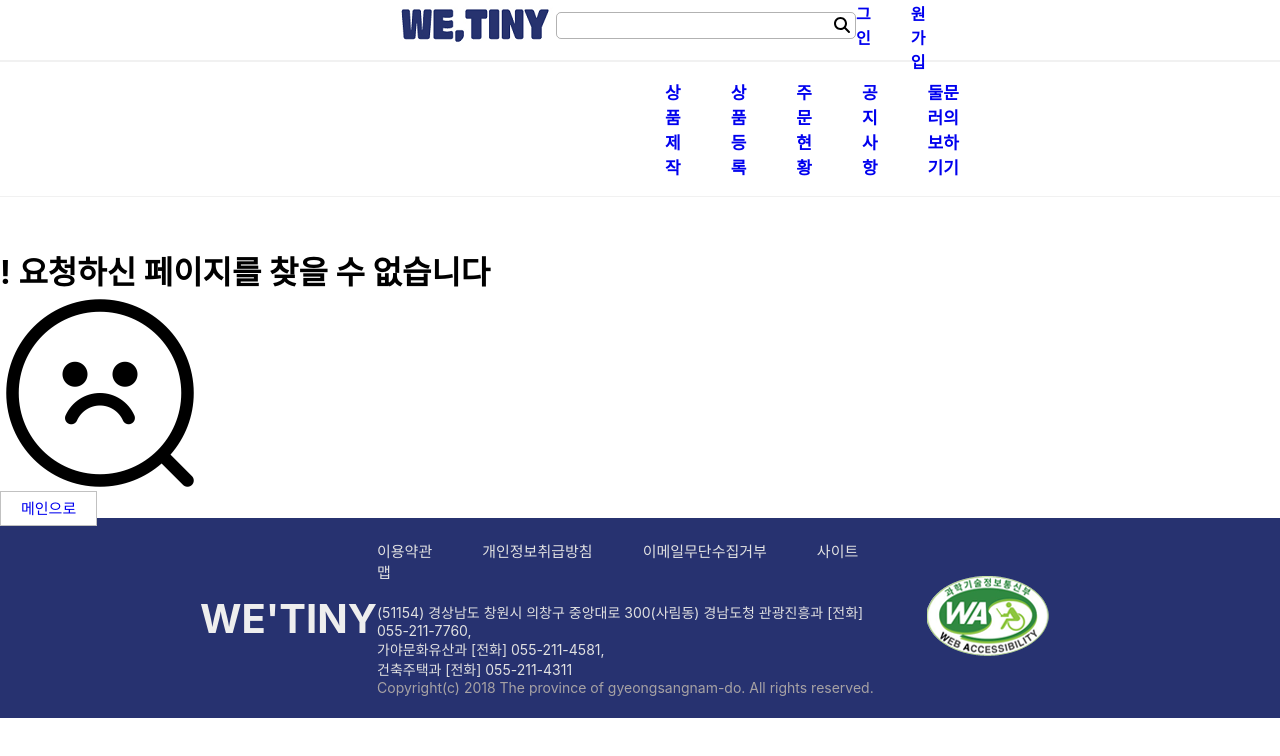
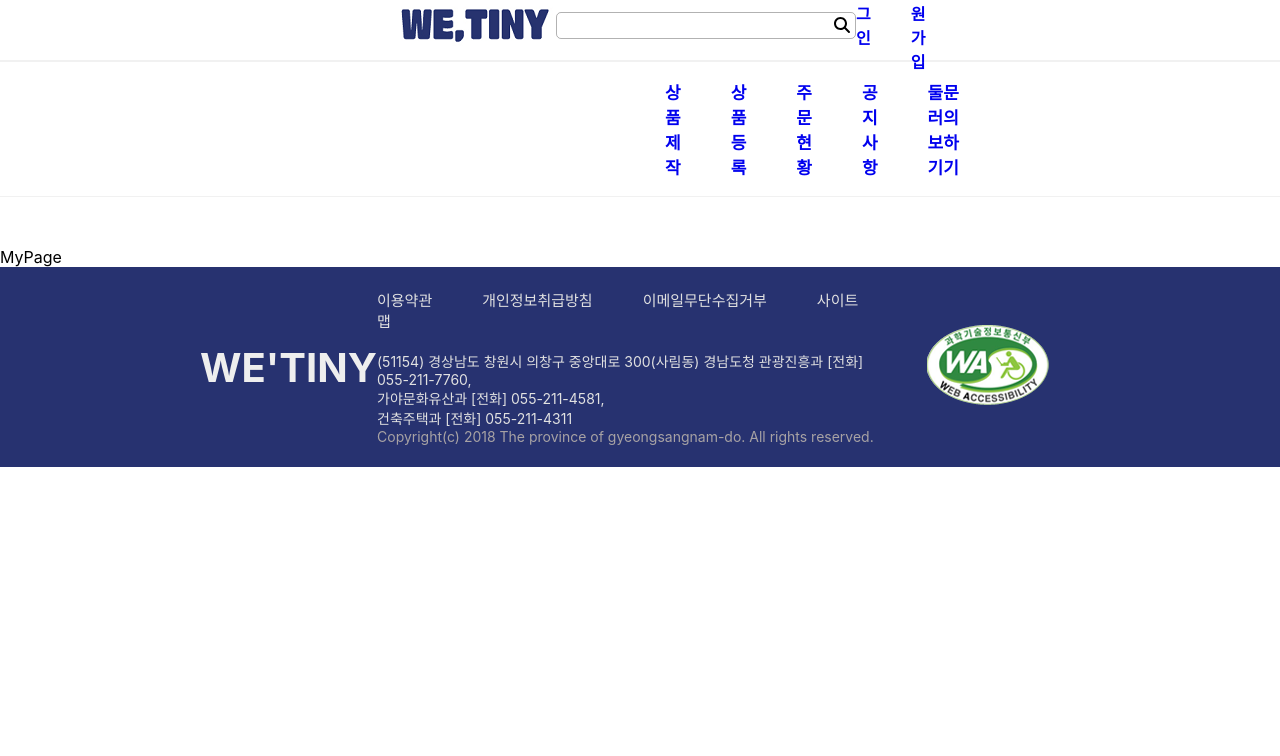
Before and after one commit to HHyeonYoungPark/Goods_Project, a React (Create React App) app in the folder seller/client/: page /mypage in a window 1280 px wide. Shown: the top 756 px of the page. Built offline with nearby package versions, Linux system fonts and the light colour scheme.

Commit message:
마이페이지 생성

```diff
--- a/seller/client/src/App.js
+++ b/seller/client/src/App.js
@@ -12,6 +12,7 @@ import Main from "./components/pages/Main";
 import Login from "./components/pages/Login";
 import Logout from "./components/pages/Logout";
 import Regist from "./components/pages/Regist";
+import MyPage from "./components/pages/MyPage";
 import MakeItem from "./components/pages/MakeItem";
 import AddItem from "./components/pages/AddItem";
 import Order from "./components/pages/Order";
@@ -37,6 +38,7 @@ function App() {
             <Route path="login" element={<Login />} />
             <Route path="logout" element={<Logout />} />
             <Route path="regist" element={<Regist />} />
+            <Route path="mypage" element={<MyPage />} />
 
             <Route element={<PrivateRoute user={user} />}>
               <Route path="makeItem" element={<MakeItem />} />
--- a/seller/client/src/components/layout/Header.js
+++ b/seller/client/src/components/layout/Header.js
@@ -25,7 +25,7 @@ function Header({ user, userId }) {
         )}
         {user && (
           <>
-            <Link to="#">{userId}님</Link>
+            <Link to="/mypage">{userId}님</Link>
             <Link to="/logout">로그아웃</Link>
           </>
         )}
--- /dev/null
+++ b/seller/client/src/components/pages/MyPage.js
@@ -0,0 +1,7 @@
+import React from "react";
+
+function MyPage() {
+  return <div>MyPage</div>;
+}
+
+export default MyPage;
```
Also changed, not shown: 1 other file (tests, documents, lock files or other folders).
